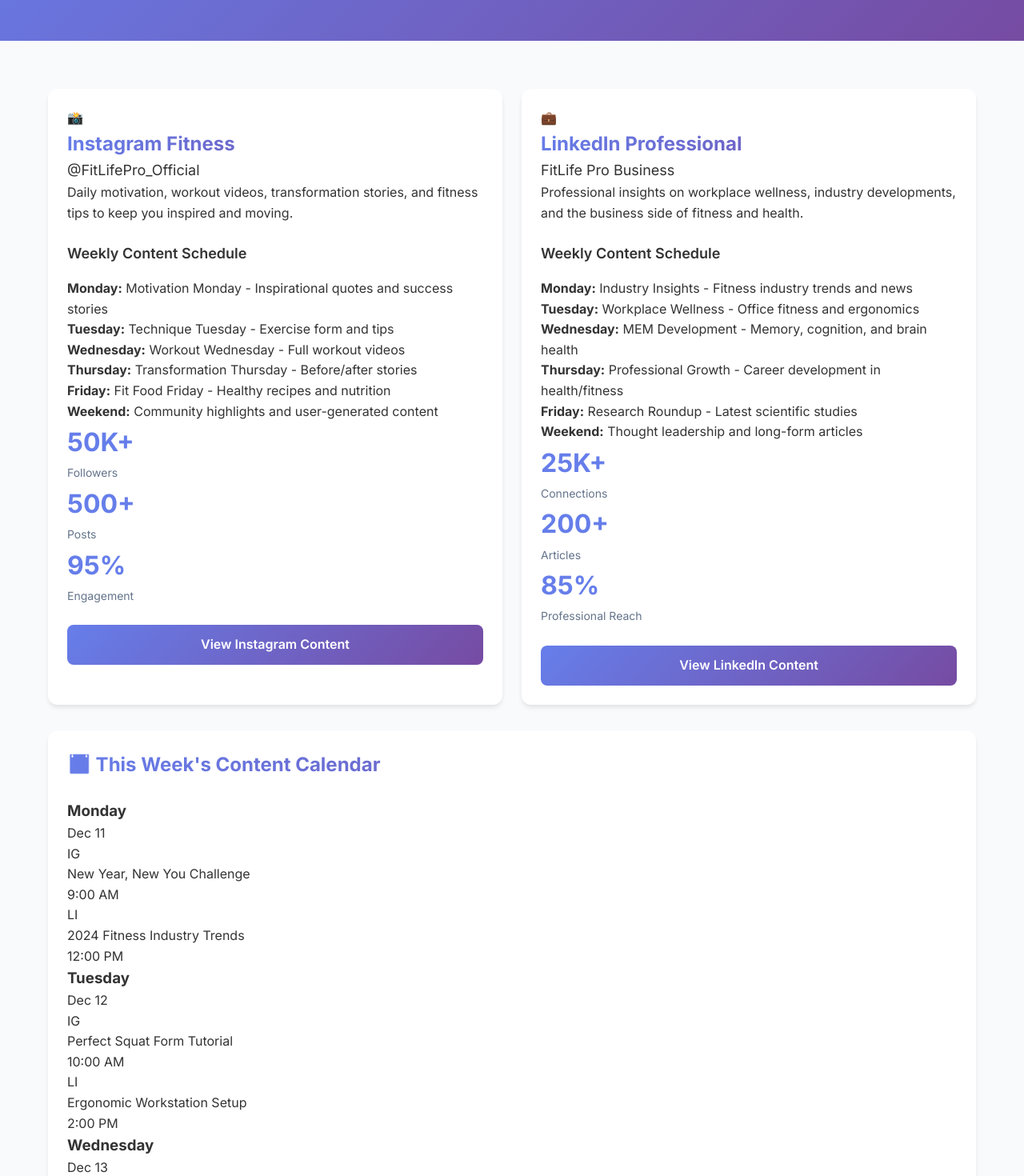
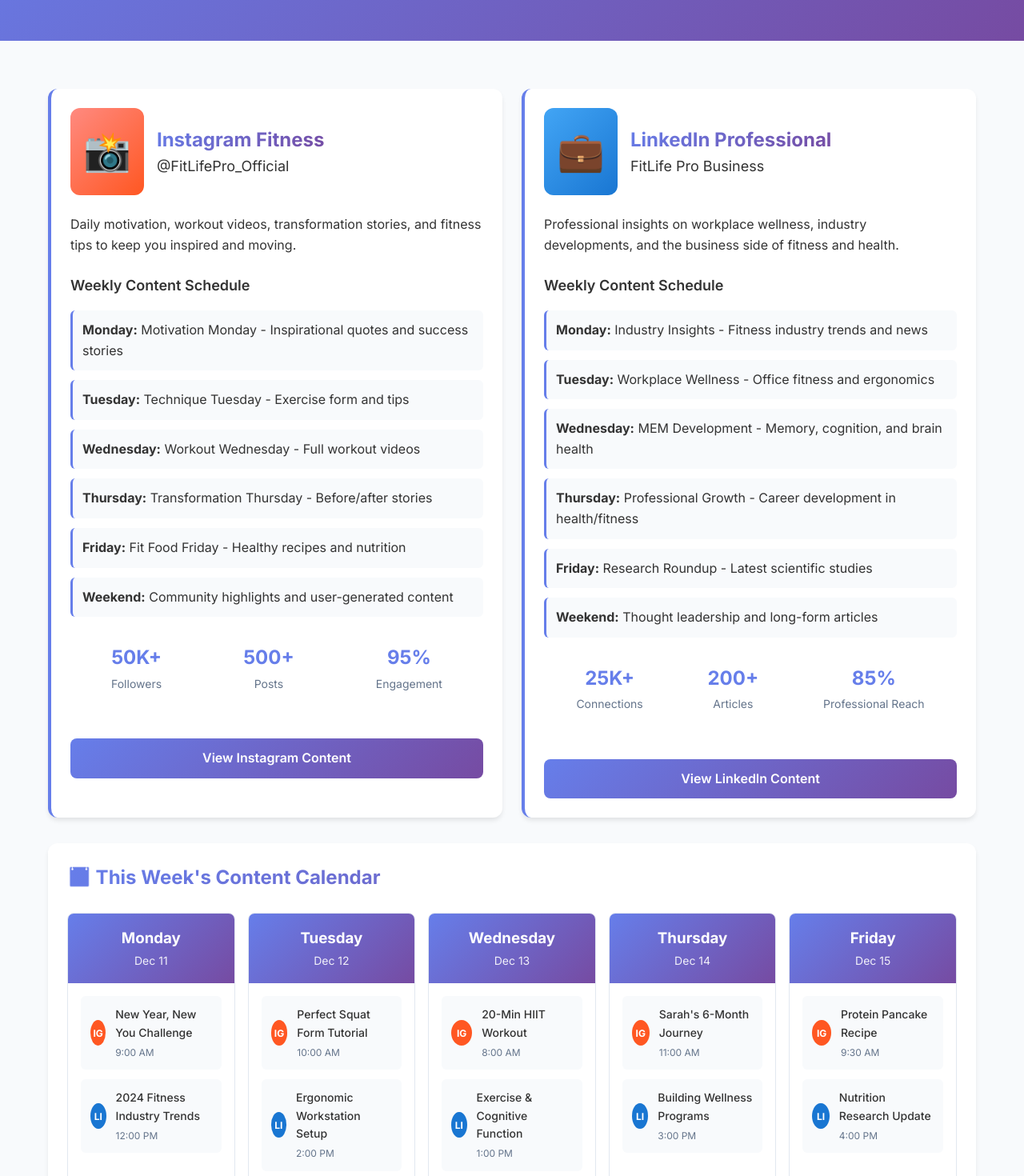
Before and after one commit to DhruvVcet/food_workout_app, a Next.js app: page /social in a window 1280 px wide. Shown: the part 340-1810 px from the top of the page at 80% size. Built offline with nearby package versions, Linux system fonts and the light colour scheme.

Commit message:
Add social page styles to global CSS
cgen-6da31e4d7832494180fa27fbbdbc76b7

```diff
--- a/app/globals.css
+++ b/app/globals.css
@@ -879,6 +879,154 @@ body {
   margin-top: 0.25rem;
 }
 
+/* Social Page Styles */
+.social-platform {
+  border-left: 4px solid #667eea;
+}
+
+.platform-header {
+  display: flex;
+  align-items: center;
+  gap: 1rem;
+  margin-bottom: 1.5rem;
+}
+
+.platform-icon {
+  font-size: 3rem;
+  padding: 1rem;
+  border-radius: 12px;
+}
+
+.platform-icon.instagram {
+  background: linear-gradient(135deg, #ff8a80 0%, #ff5722 100%);
+}
+
+.platform-icon.linkedin {
+  background: linear-gradient(135deg, #42a5f5 0%, #1976d2 100%);
+}
+
+.content-schedule {
+  margin-bottom: 2rem;
+}
+
+.schedule-list {
+  display: flex;
+  flex-direction: column;
+  gap: 0.75rem;
+}
+
+.schedule-item {
+  padding: 0.75rem;
+  background: #f8fafc;
+  border-radius: 6px;
+  border-left: 3px solid #667eea;
+}
+
+.platform-stats {
+  display: flex;
+  justify-content: space-around;
+  margin: 2rem 0;
+}
+
+.stat {
+  text-align: center;
+}
+
+.stat-number {
+  display: block;
+  font-size: 1.5rem;
+  font-weight: bold;
+  color: #667eea;
+}
+
+.stat-label {
+  font-size: 0.875rem;
+  color: #64748b;
+}
+
+.calendar-grid {
+  display: grid;
+  grid-template-columns: repeat(auto-fit, minmax(200px, 1fr));
+  gap: 1rem;
+}
+
+.calendar-day {
+  border: 1px solid #e2e8f0;
+  border-radius: 8px;
+  overflow: hidden;
+}
+
+.day-header {
+  background: linear-gradient(135deg, #667eea 0%, #764ba2 100%);
+  color: white;
+  padding: 1rem;
+  text-align: center;
+}
+
+.date {
+  font-size: 0.875rem;
+  opacity: 0.9;
+}
+
+.day-content {
+  padding: 1rem;
+  display: flex;
+  flex-direction: column;
+  gap: 0.75rem;
+}
+
+.content-item {
+  display: flex;
+  align-items: center;
+  gap: 0.75rem;
+  padding: 0.75rem;
+  background: #f8fafc;
+  border-radius: 6px;
+}
+
+.platform-badge {
+  width: 32px;
+  height: 32px;
+  border-radius: 50%;
+  display: flex;
+  align-items: center;
+  justify-content: center;
+  font-size: 0.75rem;
+  font-weight: bold;
+  color: white;
+}
+
+.content-item.instagram .platform-badge {
+  background: #ff5722;
+}
+
+.content-item.linkedin .platform-badge {
+  background: #1976d2;
+}
+
+.content-title {
+  font-weight: 500;
+  font-size: 0.875rem;
+  margin-bottom: 0.25rem;
+}
+
+.content-time {
+  font-size: 0.75rem;
+  color: #64748b;
+}
+
+.engagement-metric {
+  text-align: center;
+  padding: 1.5rem;
+  background: #f8fafc;
+  border-radius: 8px;
+}
+
+.metric-icon {
+  font-size: 2.5rem;
+  margin-bottom: 1rem;
+}
+
 /* Footer Styles */
 .footer {
   background: #1e293b;
```
